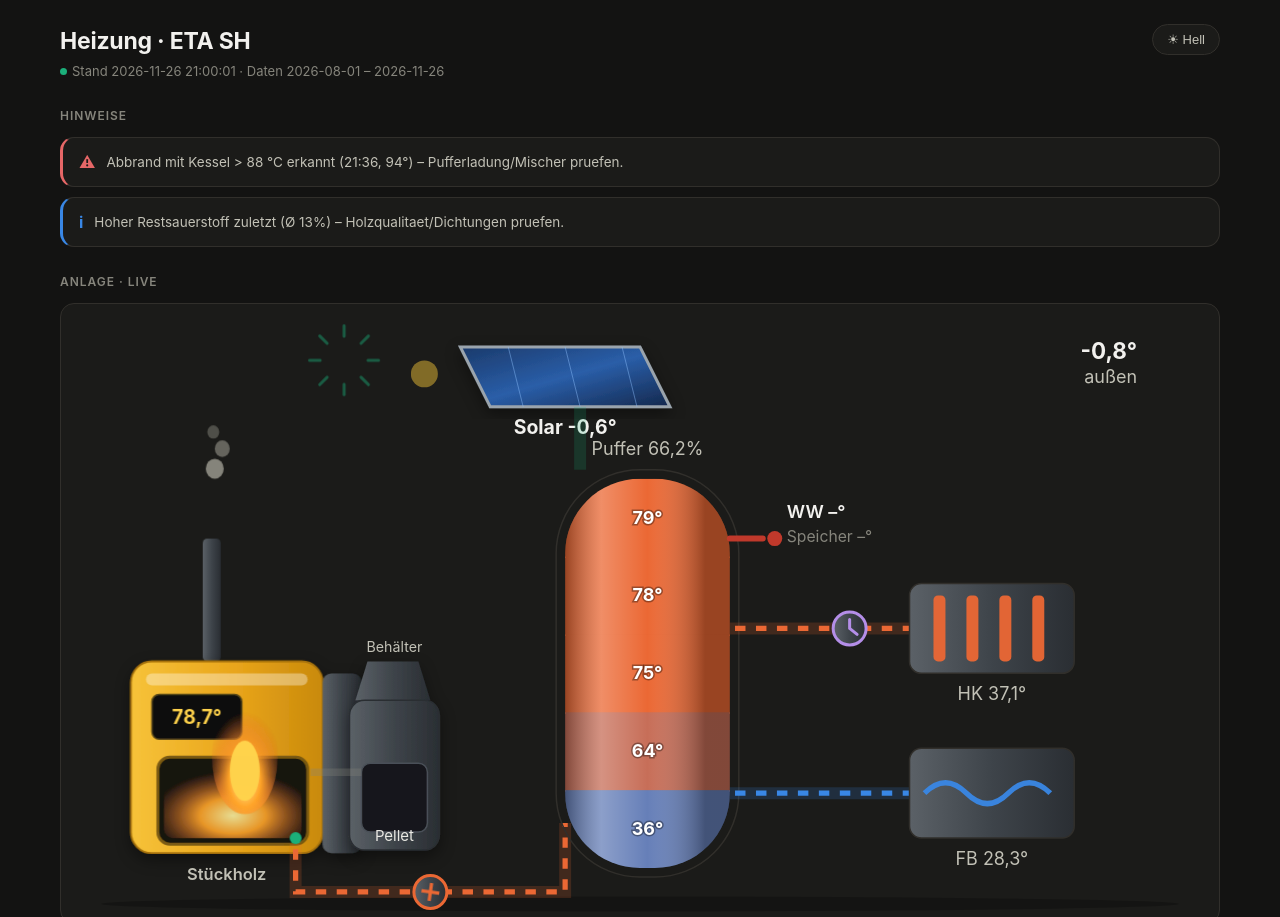
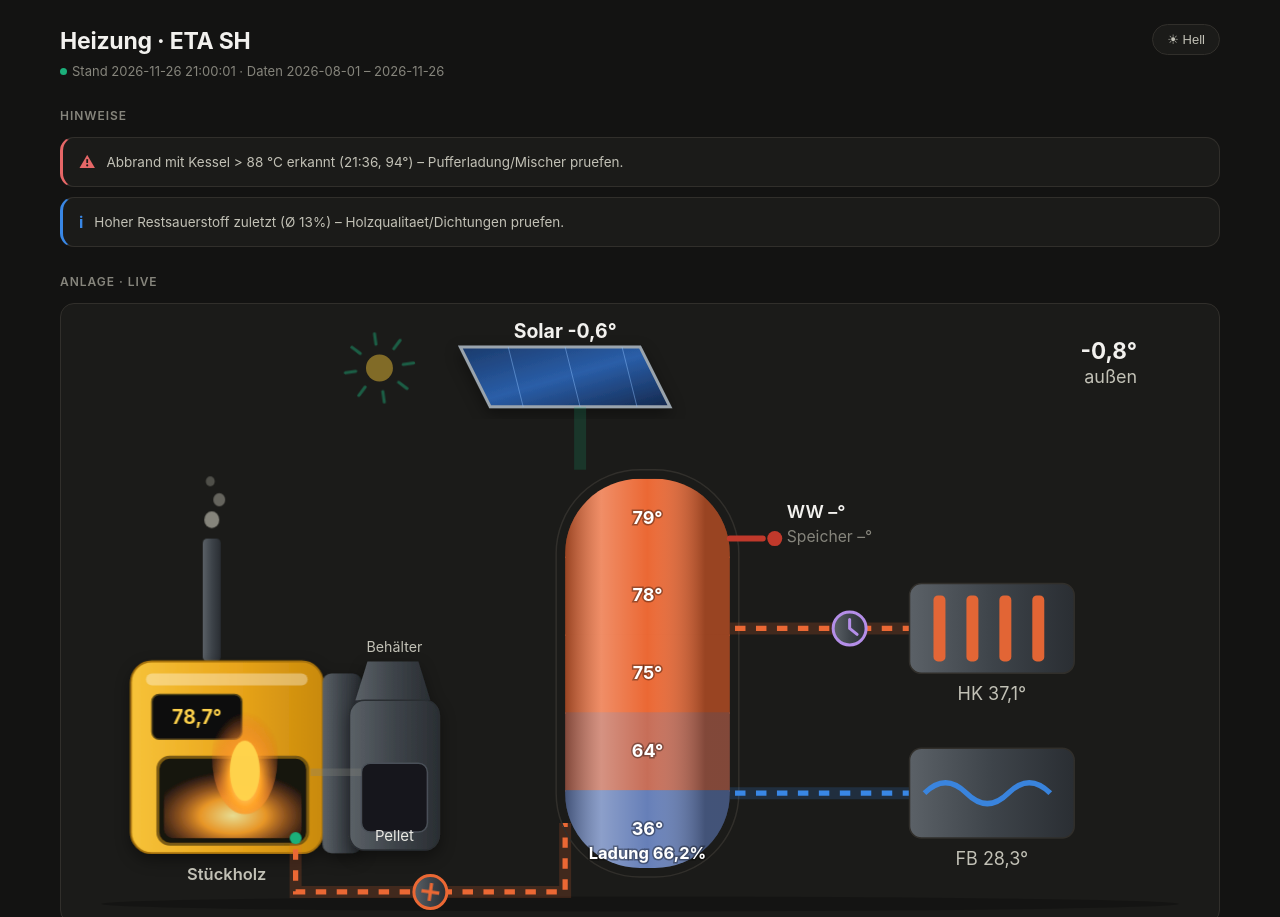
Before and after one commit to mknxb/heizung, a plain HTML site: page index.html in a window 1280 px wide. Shown: the top 917 px of the page. Drawn offline with Linux system fonts and the light colour scheme.

Commit message:
Schemagrafik: Sonne am Kollektor, Solar-Beschriftung oben, Pufferladung im Speicher, Rauch am Kamin
Co-Authored-By: Claude Haiku 5.5 <noreply@anthropic.com>
Claude-Session: https://claude.ai/code/session_01WqYnsdZefib3wdocRP7YKc

```diff
--- a/index.html
+++ b/index.html
@@ -137,7 +137,7 @@ function schema(L){
  const mischSym=(cx,cy,on,tt)=>`<g class="comp" data-tt="${tt}"><circle cx="${cx}" cy="${cy}" r="11" fill="url(#gBody)" stroke="${on?'var(--mischer)':'var(--border)'}" stroke-width="${on?2:1}"/><path d="M${cx} ${cy-6} L${cx} ${cy} L${cx+5} ${cy+4}" fill="none" stroke="${on?'var(--mischer)':'var(--t3)'}" stroke-width="2" stroke-linecap="round" stroke-linejoin="round"/></g>`;
  const flame=brennt?`<g class="flame"><ellipse cx="116" cy="300" rx="22" ry="34" fill="url(#gFlame)"/><ellipse cx="116" cy="308" rx="10" ry="18" fill="#ffd34d"/></g>`:'';
  const glut=pelB?`<ellipse cx="216" cy="322" rx="8" ry="6" fill="url(#gFlame)" class="flame"/>`:'';
- const smoke=brennt?`<g class="flame" opacity="0.45"><circle cx="96" cy="104" r="6" fill="var(--t3)"/><circle cx="101" cy="92" r="5" fill="var(--t3)" opacity="0.7"/><circle cx="95" cy="82" r="4" fill="var(--t3)" opacity="0.5"/></g>`:'';
+ const smoke=brennt?`<g class="flame" opacity="0.45"><circle cx="94" cy="138" r="5" fill="var(--t3)"/><circle cx="99" cy="126" r="4" fill="var(--t3)" opacity="0.7"/><circle cx="93" cy="115" r="3" fill="var(--t3)" opacity="0.5"/></g>`:'';
  const sun=solarOn?1:0.45;
  return `<svg viewBox="0 0 760 400" class="schema">
   <defs>
@@ -151,10 +151,9 @@ function schema(L){
   </defs>
   <ellipse cx="380" cy="394" rx="360" ry="5" fill="#000" opacity=".25"/>
   <g class="comp" data-tt="Solar-Kollektor ${de(L.kollektor)}°C${solarOn?' · Pumpe läuft':''}">
-   <g class="rays" opacity="${sun}" transform="translate(236,40)">${[0,1,2,3,4,5,6,7].map(i=>`<line x1="0" y1="-16" x2="0" y2="-23" stroke="var(--solar)" stroke-width="2" stroke-linecap="round" transform="rotate(${i*45})"/>`).join('')}</g>
-   <circle cx="236" cy="40" r="9" fill="#ffcf3a" opacity="${sun}"/>
+   <g transform="translate(206,36)"><g class="rays" opacity="${sun}">${[0,1,2,3,4,5,6,7].map(i=>`<line x1="0" y1="-16" x2="0" y2="-23" stroke="var(--solar)" stroke-width="2" stroke-linecap="round" transform="rotate(${i*45})"/>`).join('')}</g><circle r="9" fill="#ffcf3a" opacity="${sun}"/></g>
    <g filter="url(#sh)"><polygon points="260,22 380,22 400,62 280,62" fill="url(#gSolar)" stroke="#9aa4ad" stroke-width="2"/><line x1="292" y1="22" x2="302" y2="62" stroke="#8fc2ff" stroke-width=".6" opacity=".5"/><line x1="330" y1="22" x2="340" y2="62" stroke="#8fc2ff" stroke-width=".6" opacity=".5"/><line x1="368" y1="22" x2="378" y2="62" stroke="#8fc2ff" stroke-width=".6" opacity=".5"/></g>
-   <text x="330" y="80" text-anchor="middle" class="big" style="font-size:13px">Solar ${de(L.kollektor)}°</text></g>
+   <text x="330" y="16" text-anchor="middle" class="big" style="font-size:13px">Solar ${de(L.kollektor)}°</text></g>
   ${flow(`M340 62 L340 ${by-6}`,'#1baf7a',solarOn)}
   <rect x="88" y="150" width="12" height="82" rx="3" fill="url(#gBody)"/>${smoke}
   <g class="comp" data-tt="Stückholzkessel ${de(L.kessel)}°C · Abgas ${de(L.abgas)}°C · ${brennt&&!pelB?'brennt':(brennt?'':'bereit')}">
@@ -188,7 +187,7 @@ function schema(L){
    <rect x="${bx-6}" y="${by-6}" width="${bw+12}" height="${bh+12}" rx="56" fill="none" stroke="var(--border)"/>
    <g clip-path="url(#tankClip)">${bands}<rect x="${bx}" y="${by}" width="${bw}" height="${bh}" fill="url(#gTank)"/></g>
    ${tl}
-   <text x="${bx+bw/2}" y="${by-16}" text-anchor="middle">Puffer ${de(L.puffer_ladung)}%</text>
+   <text x="${bx+bw/2}" y="${by+bh-6}" text-anchor="middle" class="tlab" style="font-size:11px">Ladung ${de(L.puffer_ladung)}%</text>
   </g>
   <g class="comp" data-tt="Warmwasser am Pufferausgang ${de(L.ww_puffer)}° · Ausgang ${de(L.ww_aus)}°">
    <path d="M${bx+bw} 150 L462 150" stroke="#c0392b" stroke-width="4" stroke-linecap="round"/>
```
